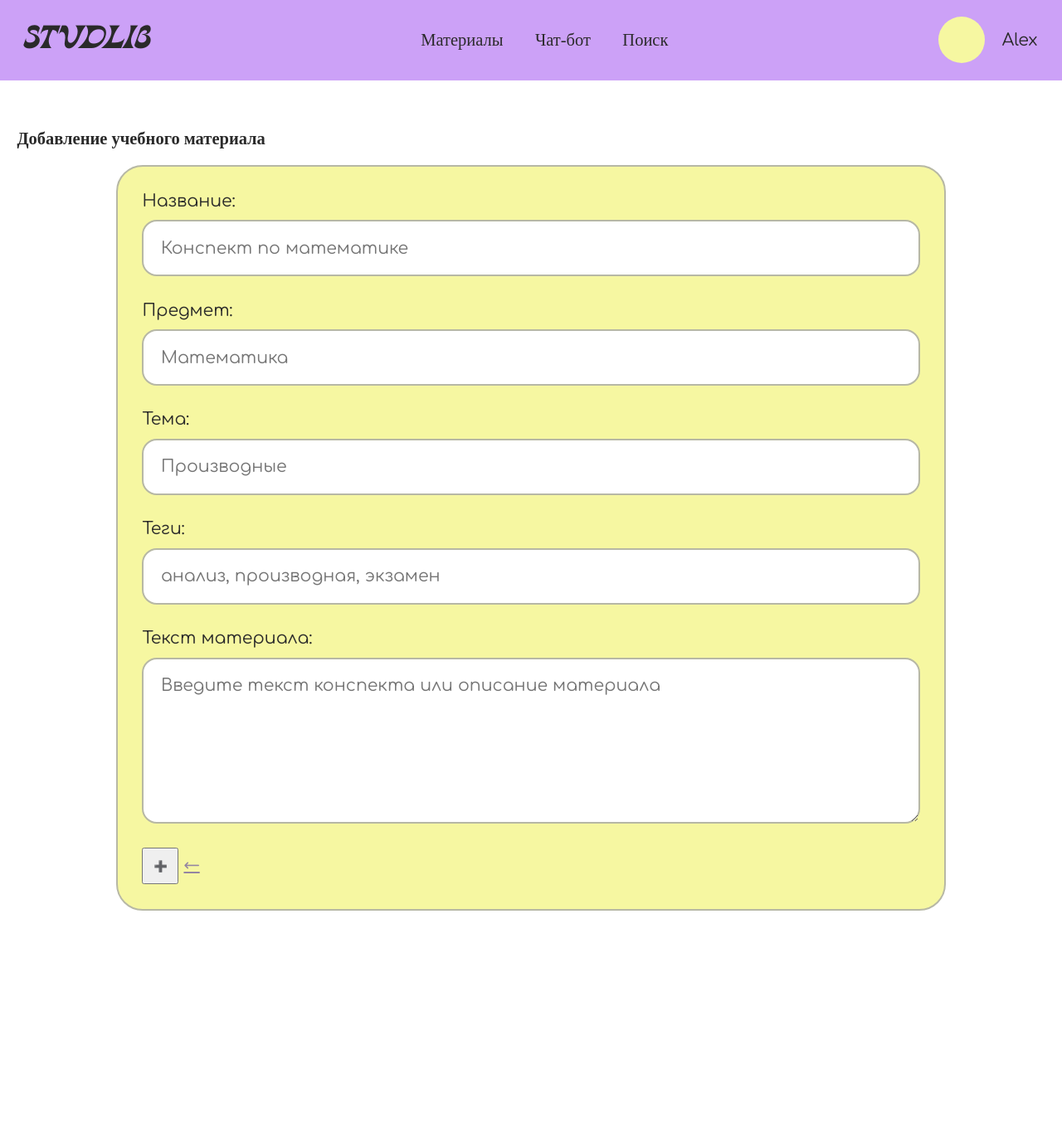
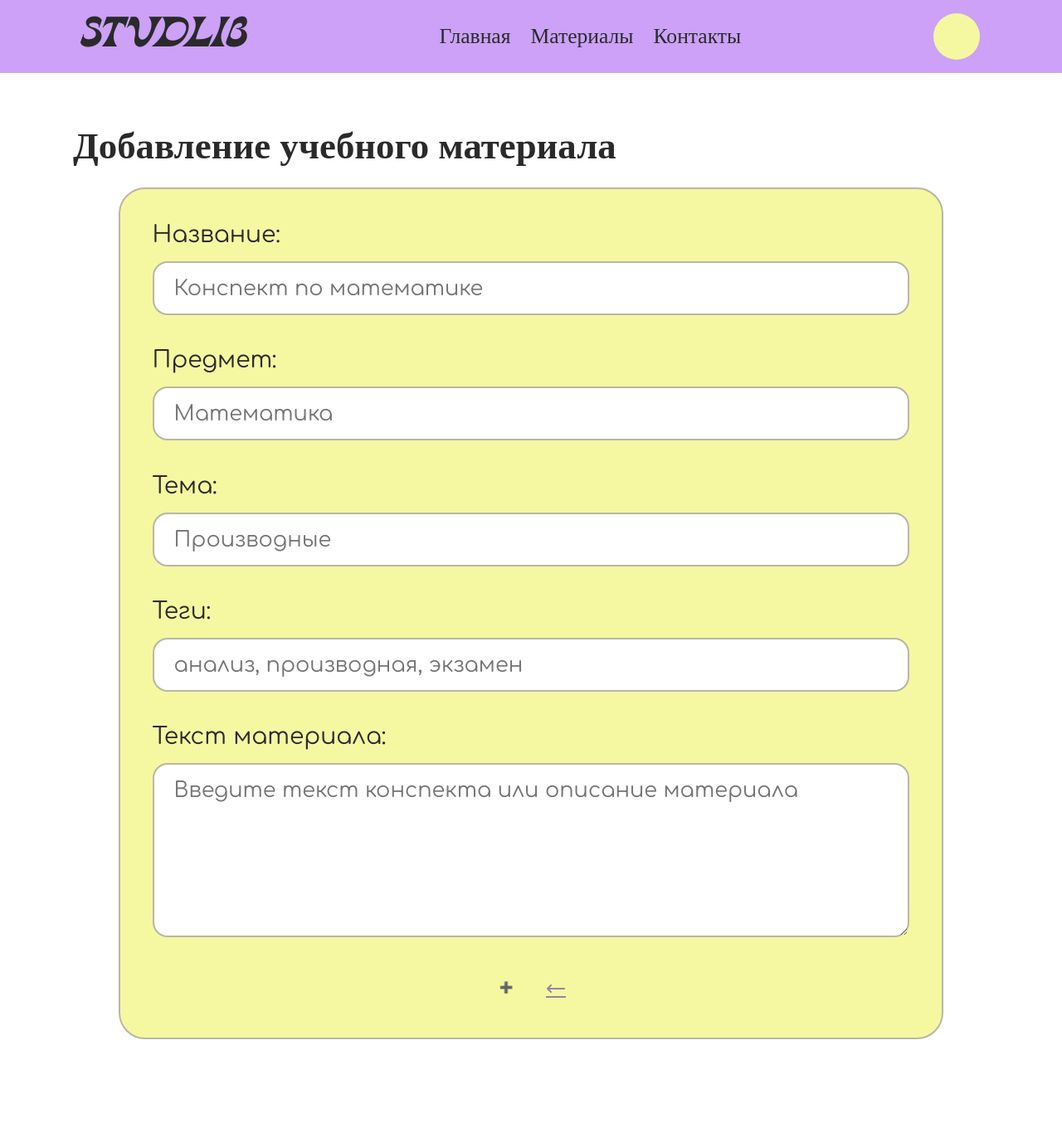
Before and after one commit to influnatic/studlib, a PHP site: page /studlib/material_add.php in a window 1280 px wide. Shown: the whole page at 83% size. Before the commit the page ends 1098 px from the top, so only its background shows below. Run offline with PHP 8.4, Linux system fonts and the light colour scheme; some web fonts are replaced.

Commit message:
адаптив + привязка бд

```diff
--- a/material_add.php
+++ b/material_add.php
@@ -1,6 +1,34 @@
 <?php
-// Здесь позже будет обработка формы и сохранение в БД
+require_once 'db.php'; // Подключение к БД
+
+// Обработка формы добавления
+if ($_SERVER['REQUEST_METHOD'] === 'POST') {
+    $title = $_POST['title'] ?? '';
+    $subject = $_POST['subject'] ?? '';
+    $topic = $_POST['topic'] ?? '';
+    $tags = $_POST['tags'] ?? '';
+    $content = $_POST['content'] ?? '';
+
+    if (trim($title) === '') {
+        $error = "Название материала обязательно.";
+    } else {
+        // Вставка в базу
+        $stmt = $pdo->prepare("
+            INSERT INTO materials (title, subject, topic, tags, content)
+            VALUES (?, ?, ?, ?, ?)
+        ");
+        $stmt->execute([$title, $subject, $topic, $tags, $content]);
+
+        // Получаем ID нового материала
+        $newId = $pdo->lastInsertId();
+
+        // Перенаправляем на просмотр
+        header("Location: material_view.php?id=$newId&success=1");
+        exit;
+    }
+}
 ?>
+
 <!DOCTYPE html>
 <html lang="ru">
 <head>
@@ -11,34 +39,41 @@
 </head>
 <body>
 
-<!-- ===== Header ===== -->
 <header class="main-header">
     <div class="header-row">
-
         <div class="header-title">StudLib</div>
 
         <nav class="header-nav">
+            <a href="#">Главная</a>
             <a href="#">Материалы</a>
-            <a href="#">Чат-бот</a>
-            <a href="#">Поиск</a>
+            <a href="#">Контакты</a>
         </nav>
 
         <div class="profile-inline">
             <div class="prof_pic"></div>
-            <span class="profile-name">Alex</span>
+            <div class="hamburger" id="hamburger">
+                <span></span>
+                <span></span>
+                <span></span>
+            </div>
         </div>
+    </div>
 
+    <div class="mobile-nav" id="mobileNav">
+        <a href="#">Главная</a>
+        <a href="#">Материалы</a>
+        <a href="#">Контакты</a>
     </div>
 </header>
 
-<!-- ===== Main ===== -->
 <main>
-
     <h2 class="instruct">Добавление учебного материала</h2>
 
-    <!-- ===== Форма добавления ===== -->
+    <?php if (!empty($error)): ?>
+        <p style="color:red; margin-bottom: 20px;"><?= htmlspecialchars($error) ?></p>
+    <?php endif; ?>
+
     <form class="material-form" action="material_add.php" method="post">
-
         <label>
             Название:
             <input type="text" name="title" placeholder="Конспект по математике" required>
@@ -64,9 +99,7 @@
             <textarea name="content" rows="6" placeholder="Введите текст конспекта или описание материала"></textarea>
         </label>
 
-        <!-- ===== Кнопки ===== -->
         <div class="form-actions">
-
             <button type="submit" class="action-btn add">
                 ➕
                 <span class="tooltip">Сохранить материал</span>
@@ -76,12 +109,19 @@
                 ←
                 <span class="tooltip">Отмена</span>
             </a>
+        </div>
+    </form>
+</main>
 
-        </div>
+<script>
+    const hamburger = document.getElementById('hamburger');
+    const mobileNav = document.getElementById('mobileNav');
 
-    </form>
-
-</main>
+    hamburger.addEventListener('click', () => {
+        hamburger.classList.toggle('active');
+        mobileNav.classList.toggle('show');
+    });
+</script>
 
 </body>
 </html>
--- a/material_view.css
+++ b/material_view.css
@@ -1,30 +1,3 @@
-:root {
-    /* ===== Размеры шрифтов ===== */
-    --step--2: clamp(0.833rem, 0.648rem + 0.232vw, 0.88rem);
-    --step--1: clamp(0.833rem, 0.767rem + 0.333vw, 1.1rem);
-    --step-0: clamp(1rem, 0.906rem + 0.469vw, 1.375rem);
-    --step-1: clamp(1.2rem, 1.07rem + 0.648vw, 1.719rem);
-    --step-2: clamp(1.44rem, 1.263rem + 0.886vw, 2.148rem);
-    --step-3: clamp(1.728rem, 1.489rem + 1.197vw, 2.686rem);
-
-    --fs-body: var(--step-0);
-    --fs-button: var(--step--2);
-    --fs-tooltip: var(--step--2);
-    --fs-h1: var(--step-3);
-    --fs-h2: var(--step-0);
-
-    /* ===== Отступы ===== */
-    --space-xs: clamp(0.5rem, 0.4rem + 0.4vw, 1rem);
-    --space-s: clamp(1rem, 0.8rem + 0.6vw, 1.5rem);
-    --space-m: clamp(1.5rem, 1.2rem + 0.8vw, 2rem);
-    --space-l: clamp(2rem, 1.6rem + 1vw, 3rem);
-
-    /* ===== Точки перелома ===== */
-    --bp-mobile: 600px;
-    --bp-tablet: 900px;
-    --bp-desktop: 1250px;
-}
-
 /* ===== Общие настройки ===== */
 * {
     margin: 0;
@@ -32,10 +5,25 @@
     box-sizing: border-box;
 }
 
-body {
-    font-family: Comfortaa, sans-serif;
-    font-size: var(--fs-body);
-    color: #2A2A2A;
+:root {
+    /* ===== Размеры шрифтов через clamp ===== */
+    --fs-body: clamp(20px, 2vw, 36px);
+    --fs-h1: clamp(36px, 4vw, 64px);
+    --fs-h2: clamp(28px, 3.5vw, 48px);
+    --fs-label: clamp(20px, 2.2vw, 32px);
+    --fs-btn: clamp(16px, 1.8vw, 24px);
+    --fs-tooltip: clamp(14px, 1.5vw, 18px);
+
+    /* ===== Отступы ===== */
+    --space-xs: clamp(4px, 1vw, 8px);
+    --space-s: clamp(8px, 1.5vw, 16px);
+    --space-m: clamp(12px, 2vw, 24px);
+    --space-l: clamp(20px, 3vw, 40px);
+
+    /* ===== Точки перелома ===== */
+    --bp-mobile: 600px;
+    --bp-tablet: 850px;
+    --bp-desktop: 1250px;
 }
 
 /* ===== Fonts ===== */
@@ -56,19 +44,29 @@ body {
     src: url("Comfortaa.ttf") format("truetype");
 }
 
+/* ===== Body ===== */
+body {
+    font-family: Comfortaa, sans-serif;
+    font-size: var(--fs-body);
+    color: #2A2A2A;
+}
+
 /* ===== Header ===== */
 .main-header {
     width: 100%;
     background-color: #CCA1F7;
-    padding: var(--space-s) var(--space-m);
+    padding: var(--space-s) var(--space-l);
 }
 
 .header-row {
     max-width: 1600px;
+    width: 90%;
     margin: 0 auto;
     display: flex;
+    flex-wrap: wrap;
     align-items: center;
     justify-content: space-between;
+    gap: var(--space-s);
 }
 
 .header-title {
@@ -81,7 +79,8 @@ body {
 
 .header-nav {
     display: flex;
-    gap: var(--space-l);
+    flex-wrap: wrap;
+    gap: var(--space-m);
     font-family: Bulbasaur;
     font-size: var(--fs-body);
 }
@@ -99,12 +98,12 @@ body {
     display: flex;
     align-items: center;
     gap: var(--space-s);
-    font-size: var(--fs-body);
+    font-size: var(--fs-btn);
 }
 
 .prof_pic {
-    width: 56px;
-    height: 56px;
+    width: clamp(40px, 5vw, 56px);
+    height: clamp(40px, 5vw, 56px);
     background-color: #F6F7A1;
     border-radius: 50%;
 }
@@ -112,32 +111,43 @@ body {
 /* ===== Main ===== */
 main {
     max-width: 1600px;
+    width: 90%;
     margin: var(--space-l) auto;
-    padding: var(--space-s);
+    padding: var(--space-m);
 }
 
 .instruct {
     font-family: Bulbasaur;
     font-size: var(--fs-h2);
-    margin-bottom: var(--space-s);
+    margin-bottom: var(--space-m);
 }
 
-/* ===== Форма добавления / редактирования ===== */
+/* ===== Просмотр материала ===== */
+section p strong {
+    color: #77784E;
+}
+
+section {
+    padding-top: var(--space-xs);
+}
+
+/* ===== ФОРМА ДОБАВЛЕНИЯ / РЕДАКТИРОВАНИЯ ===== */
 .material-form {
     background-color: #F6F7A1;
     border: 2px solid #B7B8A5;
     border-radius: 32px;
-    padding: var(--space-m);
+    padding: var(--space-l);
     max-width: 1000px;
+    width: 90%;
     margin: 0 auto var(--space-l) auto;
 }
 
 .material-form label {
     display: flex;
     flex-direction: column;
-    gap: var(--space-xs);
-    margin-bottom: var(--space-m);
-    font-size: var(--fs-body);
+    gap: var(--space-s);
+    margin-bottom: var(--space-l);
+    font-size: var(--fs-label);
     color: #2A2A2A;
 }
 
@@ -145,11 +155,12 @@ main {
 .material-form textarea {
     font-family: Comfortaa;
     font-size: var(--fs-body);
-    padding: var(--space-s);
+    padding: var(--space-s) var(--space-m);
     border-radius: 18px;
     border: 2px solid #B7B8A5;
     background-color: #fff;
     color: #2A2A2A;
+    width: 100%;
 }
 
 .material-form textarea {
@@ -163,6 +174,15 @@ main {
     border-color: #CCA1F7;
 }
 
+/* ===== Кнопки формы ===== */
+.form-actions {
+    display: flex;
+    flex-wrap: wrap;
+    justify-content: center;
+    gap: var(--space-s);
+    margin-top: var(--space-m);
+}
+
 /* ===== Action Bar ===== */
 .action-bar-compact {
     display: flex;
@@ -174,25 +194,36 @@ main {
     background: rgba(255, 255, 255, 0.8);
     backdrop-filter: blur(12px);
     box-shadow: 0 10px 25px rgba(0, 0, 0, 0.15);
-    max-width: 90%;
-    min-width: 300px;
-    margin: var(--space-s) auto;
+    max-width: 30%;
+    min-width: 200px;
+    margin: var(--space-m) auto;
     justify-content: center;
 }
 
+/* ===== Buttons ===== */
 .action-btn {
-    width: 44px;
-    height: 44px;
-}
-
-.action-btn svg {
-    width: 22px;
-    height: 22px;
+    width: clamp(32px, 4vw, 44px);
+    height: clamp(32px, 4vw, 44px);
+    border: none;
+    background: transparent;
+    border-radius: 50%;
+    display: flex;
+    align-items: center;
+    justify-content: center;
+    cursor: pointer;
+    position: relative;
+    transition: transform 0.25s ease;
 }
 
 .action-btn:hover {
     transform: translateY(-4px);
     background: rgba(0,0,0,0.05);
+}
+
+.action-btn svg {
+    width: clamp(16px, 2vw, 22px);
+    height: clamp(16px, 2vw, 22px);
+    stroke: #555;
 }
 
 .action-btn .tooltip {
```
Also changed, not shown: other parts of material_view.css (+75 -38 lines), db.php (+16 -18 lines), material_delete.php (added, +18 -0 lines), material_edit.php (+60 -30 lines), material_view.php (+35 -16 lines). Lines whose indentation alone changed are shown as unchanged.
